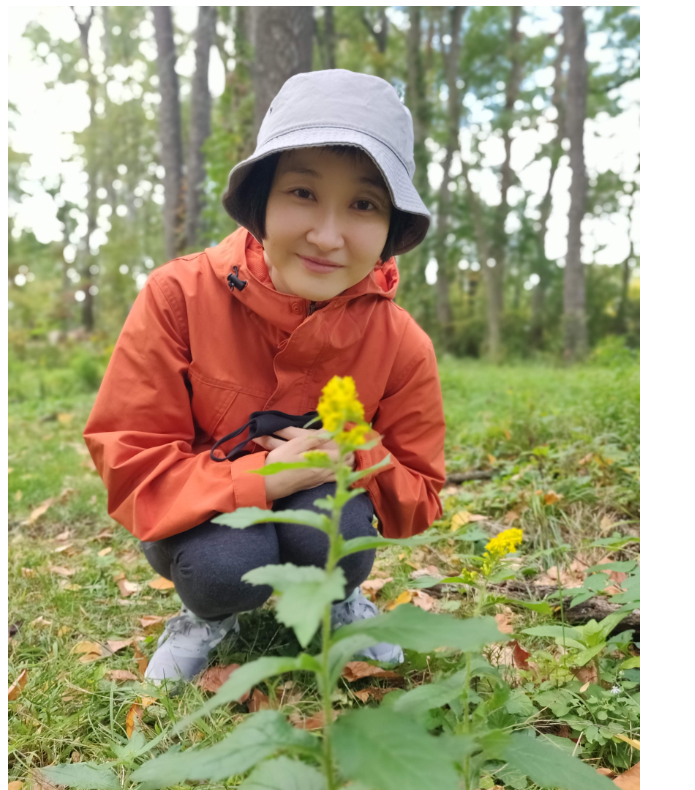
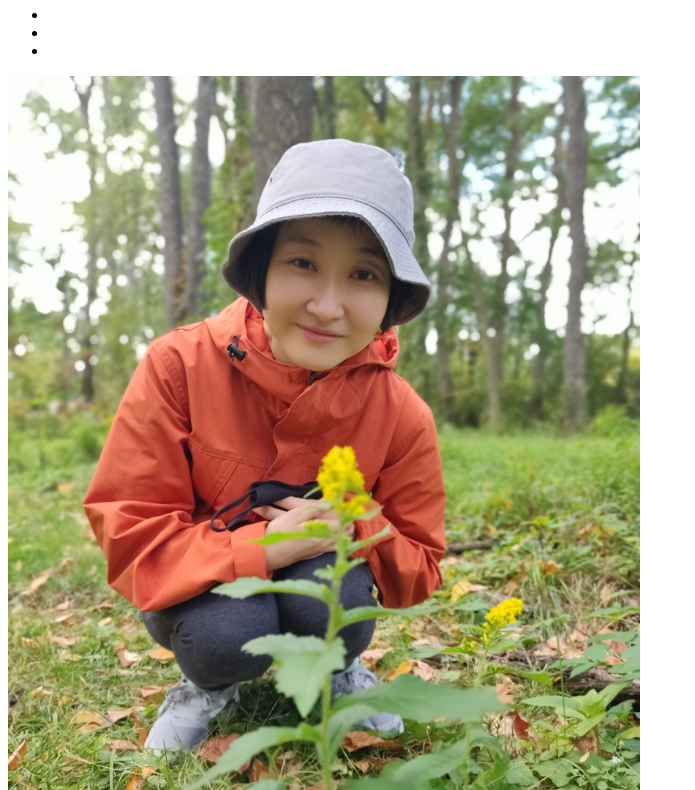
Before and after one commit to manamios/manamios.github.io, a plain HTML site: page index.html in a window 1280 px wide. Shown: the part 60-850 px from the top of the page, without its empty margins (0-695 px from the left). Drawn offline with Linux system fonts and the light colour scheme.

Commit message:
Added links to projects

```diff
--- a/index.html
+++ b/index.html
@@ -1,4 +1,9 @@
 <html>
     <h1>Manami's Portfolio</h1>
+    <ul>
+        <li><a href="https://manamios.github.io/Eye-exercise/"></a></li>
+        <li><a href="https://manamios.github.io/PackMen-exercise/"></a></li>
+        <li><a href="https://manamios.github.io/Real-time-bus-tracker/"></a></li>
+    </ul>
     <img src="./biopic1.jpg" width="50%" height="auto" />
 </html>
```
